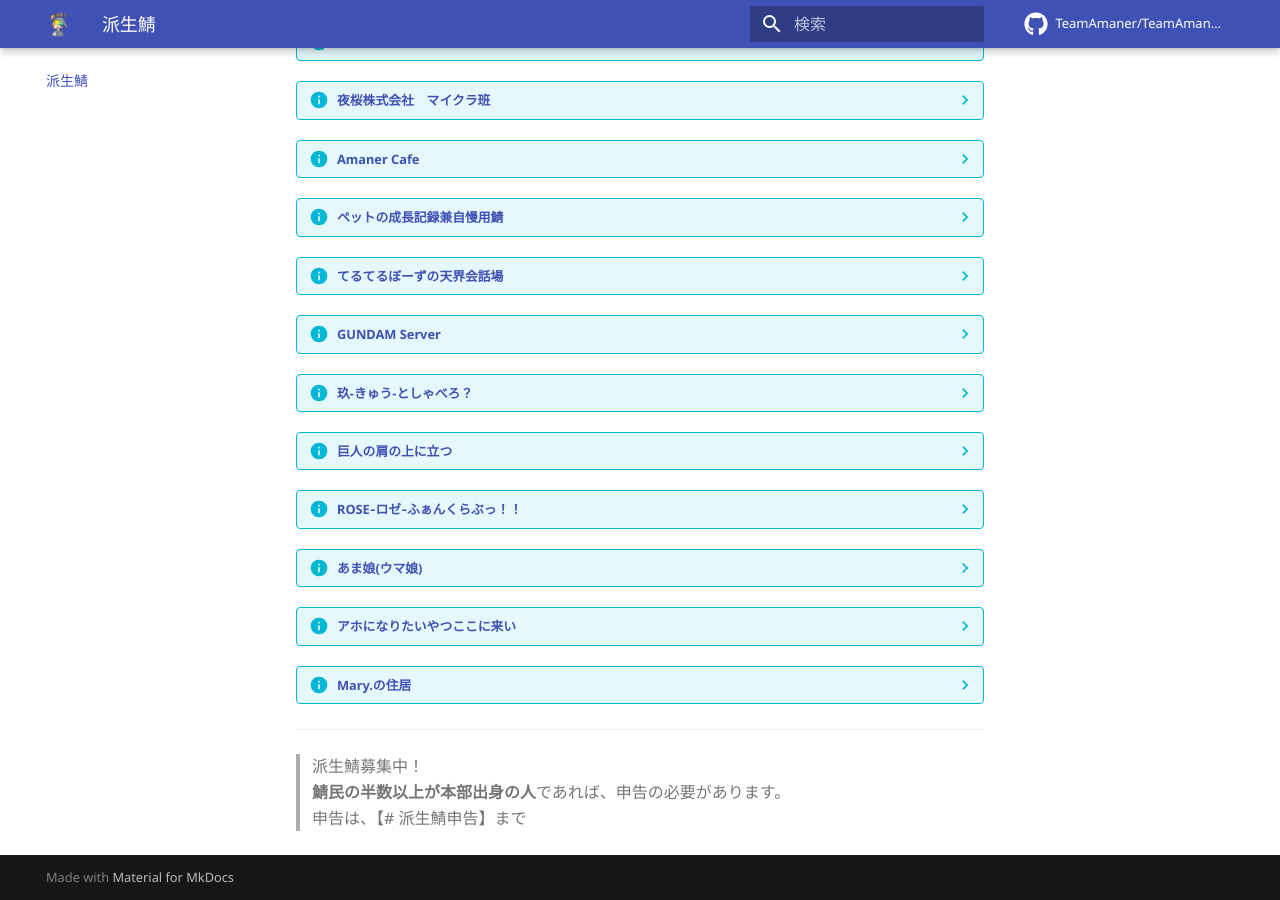
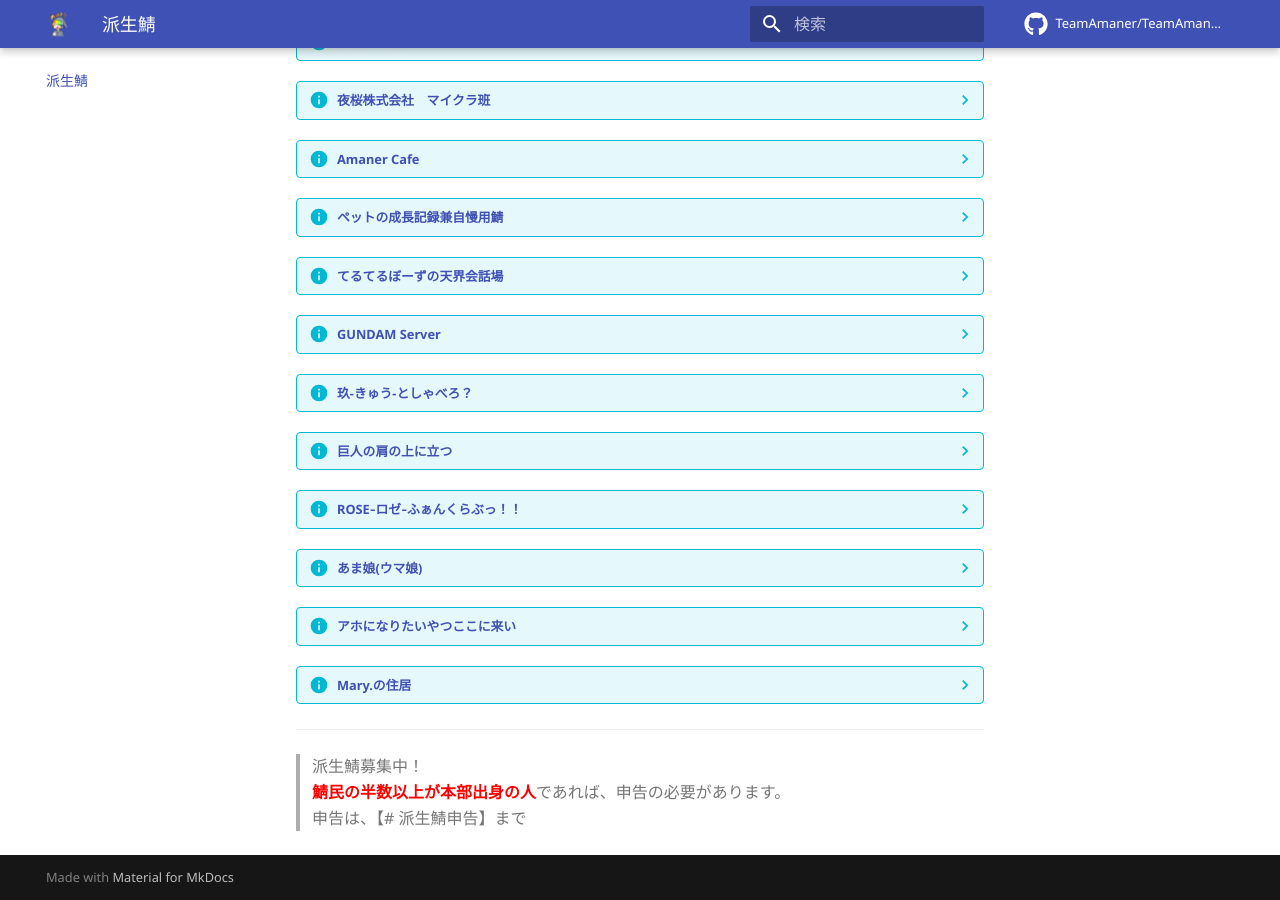
Before and after one commit to TeamAmaner/TeamAmaner.github.io, an MkDocs documentation site: the page built from docs/servers.md, in a window 1280 px wide and 900 px high, scrolled down 1186 px. Built offline with MkDocs 1.6.1 and Material for MkDocs 9.7.7, drawn with Linux system fonts in a browser that asks for light colours; comment, search, counter and statistics services are not loaded.

Commit message:
[Fix]: miss

```diff
--- a/docs/servers.md
+++ b/docs/servers.md
@@ -115,5 +115,5 @@
 ---
 
 > 派生鯖募集中！
-> <span color="color: red;">**鯖民の半数以上が本部出身の人**</span>であれば、申告の必要があります。
+> <span style="color: red;">**鯖民の半数以上が本部出身の人**</span>であれば、申告の必要があります。
 > 申告は、【# 派生鯖申告】まで
```
